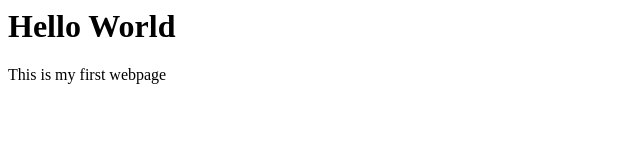
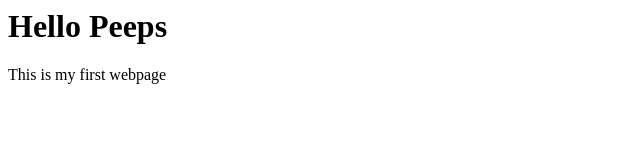
Before and after one commit to EDoep/Barb_website, a plain HTML site: page Index.html in a window 1280 px wide. Shown: the full height of the page, 0-640 px from the left. Drawn offline with Linux system fonts and the light colour scheme.

Commit message:
Fixed typo

```diff
--- a/Index.html
+++ b/Index.html
@@ -1,2 +1,2 @@
-<h1>Hello World</h1>
+<h1>Hello Peeps</h1>
 <p>This is my first webpage</p>
```
